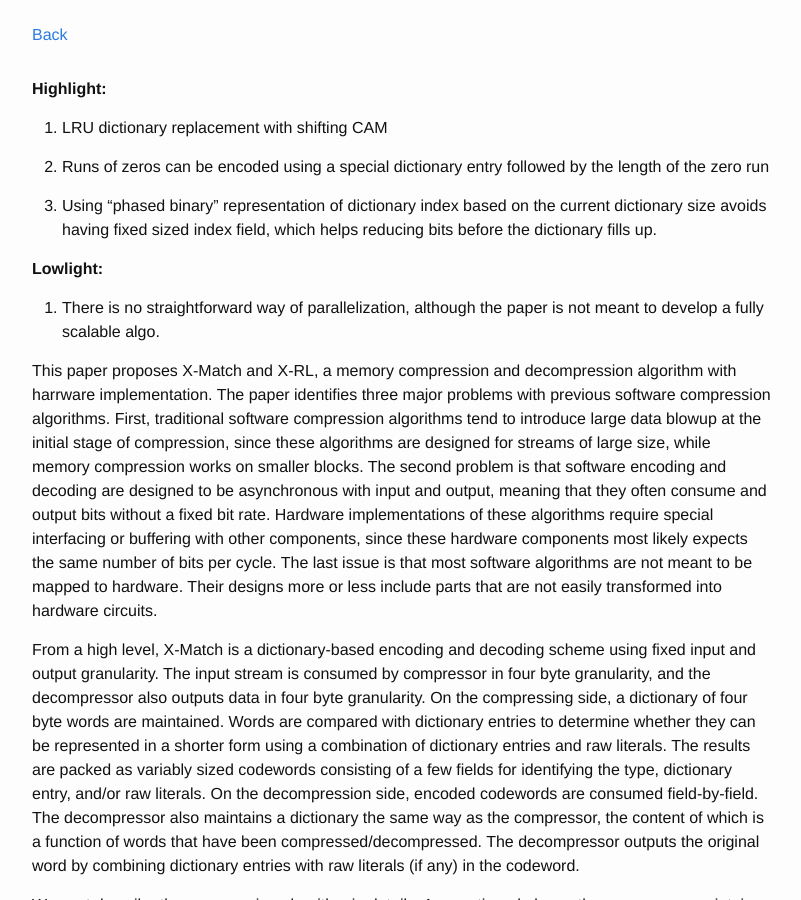
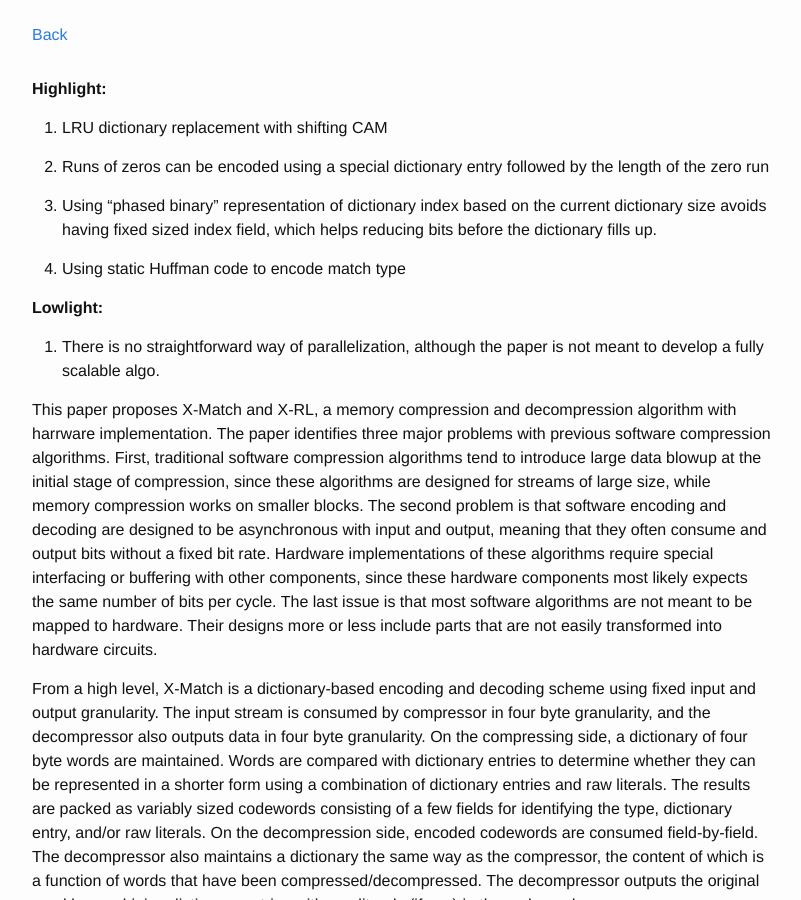
Before and after one commit to wangziqi2013/wangziqi2013.github.io, a Jekyll site: the page built from _posts/2020-07-04-x-match.markdown, in a window 1280 px wide and 900 px high, scrolled down 415 px. Shown: the whole window, without its empty margins (238-1039 px from the left). Built offline with Jekyll 4.4.1, drawn with Linux system fonts in a browser that asks for light colours.

Commit message:
Adding Huffman

```diff
--- a/_posts/2020-07-04-x-match.markdown
+++ b/_posts/2020-07-04-x-match.markdown
@@ -21,6 +21,8 @@ version_mgmt:
 
 3. Using "phased binary" representation of dictionary index based on the current dictionary size avoids having fixed
    sized index field, which helps reducing bits before the dictionary fills up.
+
+4. Using static Huffman code to encode match type
 
 **Lowlight:**
 
```
